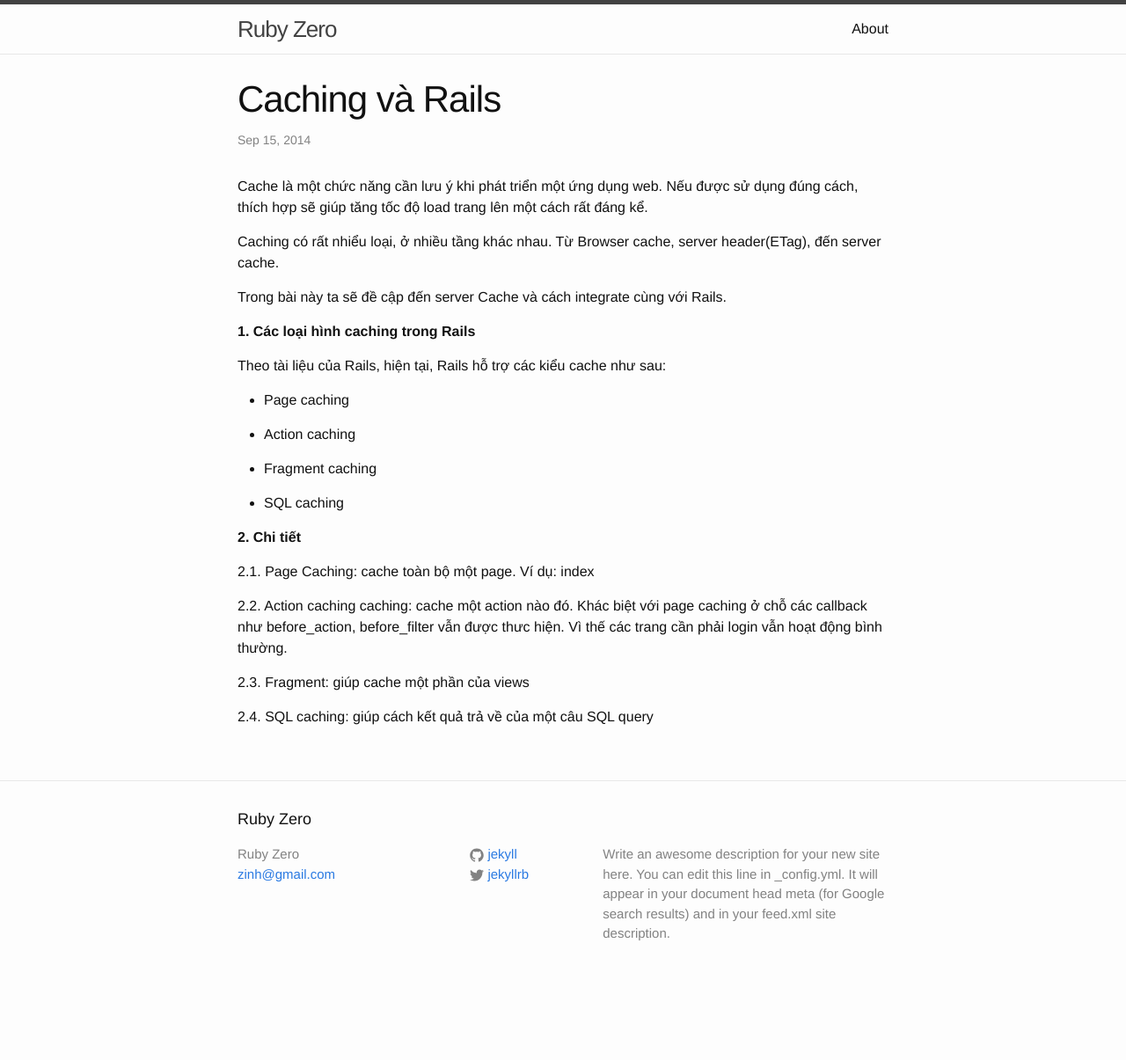
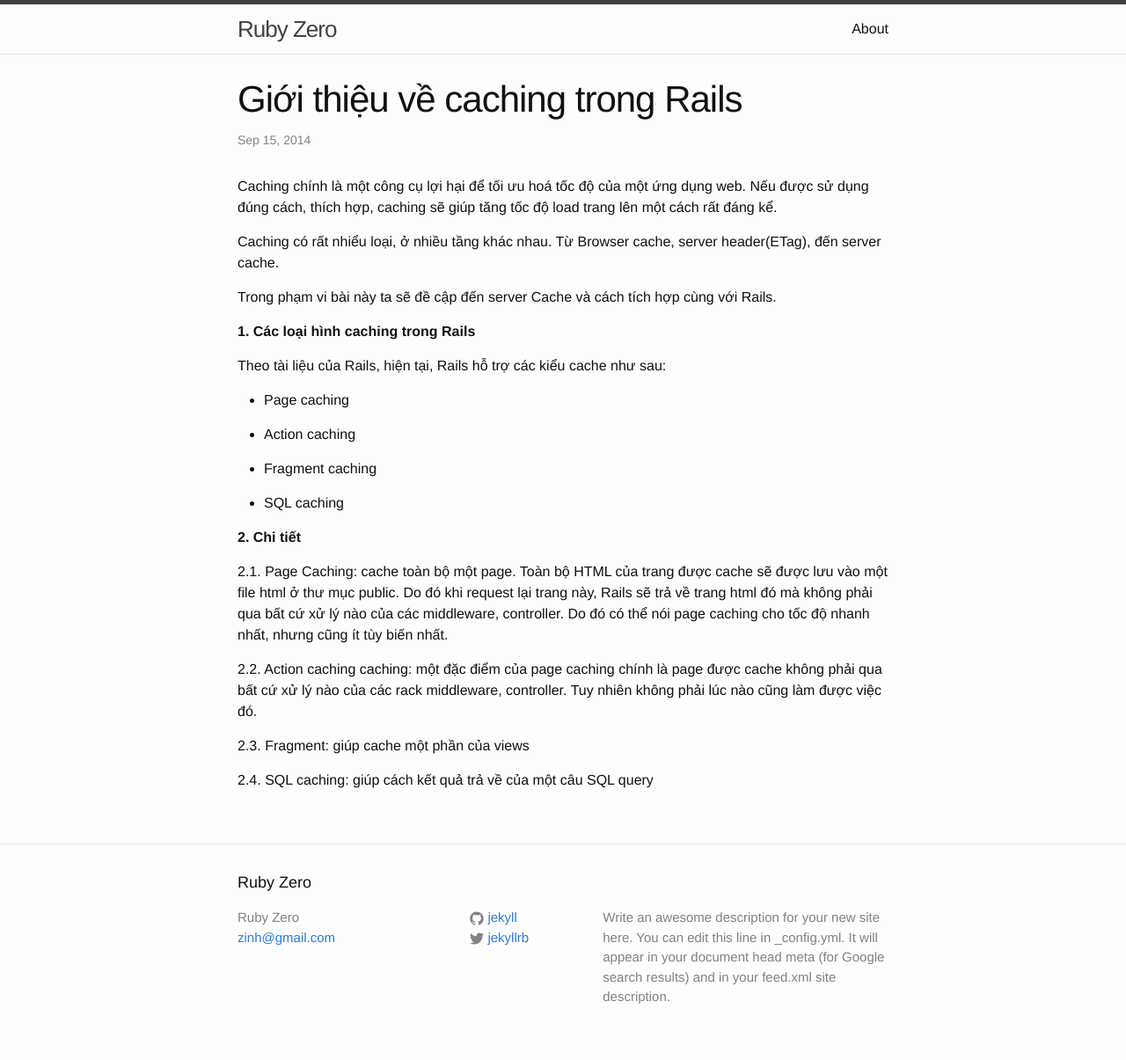
Before and after one commit to zinh/zinh.github.io, a Jekyll site: the page built from _posts/2014-09-15-caching-on-rails.markdown, in a window 1280 px wide. Shown: the whole page at 88% size. Built offline with Jekyll 4.4.1, drawn with Linux system fonts in a browser that asks for light colours; before the commit the page ends 1133 px from its top, so only the background shows below that.

Commit message:
Update 2014-09-15-caching-on-rails.markdown

```diff
--- a/_posts/2014-09-15-caching-on-rails.markdown
+++ b/_posts/2014-09-15-caching-on-rails.markdown
@@ -1,17 +1,17 @@
 ---
 layout: post
-title:  "Caching và Rails"
+title:  "Giới thiệu về caching trong Rails"
 date:   2014-09-15 00:03:04
-summary: This summary about something
+summary: Giới thiệu sơ lược các loại hình caching được Rails hỗ trợ.
 categories: rails
 ---
 
-Cache là một chức năng cần lưu ý khi phát triển một ứng dụng web. Nếu được sử dụng đúng cách, thích hợp sẽ giúp tăng tốc độ
+Caching chính là một công cụ lợi hại để tối ưu hoá tốc độ của một ứng dụng web. Nếu được sử dụng đúng cách, thích hợp, caching sẽ giúp tăng tốc độ
 load trang lên một cách rất đáng kể.
 
 Caching có rất nhiểu loại, ở nhiều tầng khác nhau. Từ Browser cache, server header(ETag), đến server cache.
 
-Trong bài này ta sẽ đề cập đến server Cache và cách integrate cùng với Rails.
+Trong phạm vi bài này ta sẽ đề cập đến server Cache và cách tích hợp cùng với Rails.
 
 __1. Các loại hình caching trong Rails__
 
@@ -27,10 +27,9 @@
 
 __2. Chi tiết__
 
-2.1. Page Caching: cache toàn bộ một page. Ví dụ: index
+2.1. Page Caching: cache toàn bộ một page. Toàn bộ HTML của trang được cache sẽ được lưu vào một file html ở thư mục public. Do đó khi request lại trang này, Rails sẽ trả về trang html đó mà không phải qua bất cứ xử lý nào của các middleware, controller. Do đó có thể nói page caching cho tốc độ nhanh nhất, nhưng cũng ít tùy biến nhất.
 
-2.2. Action caching caching: cache một action nào đó. Khác biệt với page caching ở chỗ các callback như before\_action, before\_filter vẫn được thưc hiện.
-Vì thế các trang cần phải login vẫn hoạt động bình thường.
+2.2. Action caching caching: một đặc điểm của page caching chính là page được cache không phải qua bất cứ xử lý nào của các rack middleware, controller. Tuy nhiên không phải lúc nào cũng làm được việc đó.
 
 2.3. Fragment: giúp cache một phần của views
 
```
